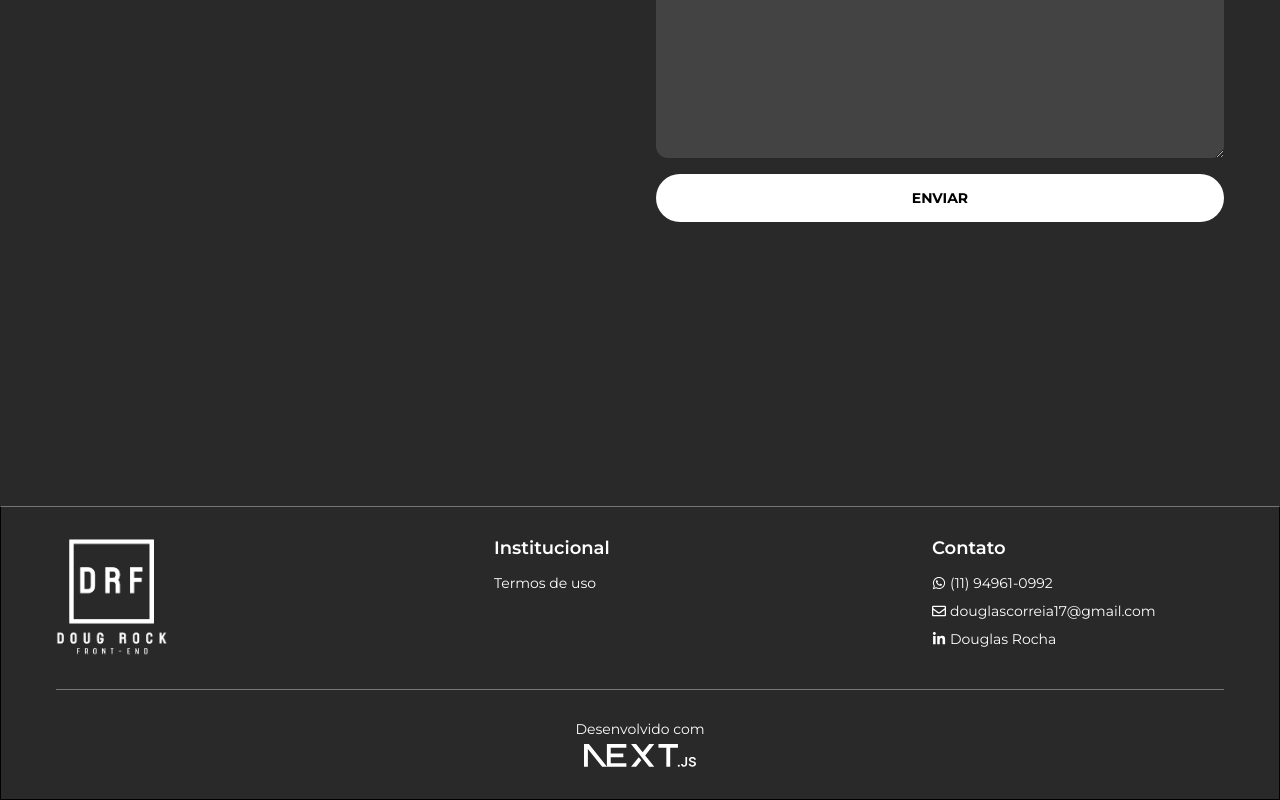
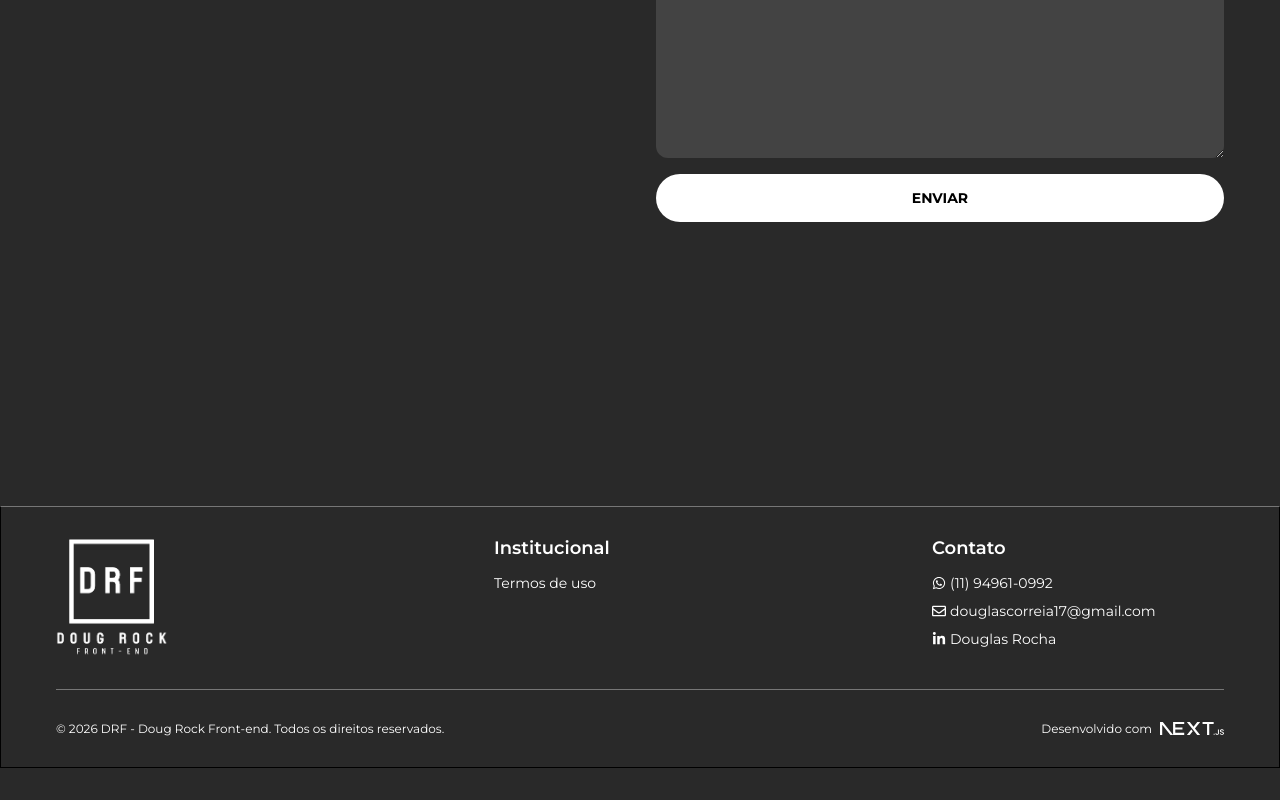
Before and after one commit to DouglasCorreia/douglas-rocha-portfolio, a Next.js app: page / in a window 1280 px wide. Shown: the part 4560-5360 px from the top of the page. After the commit the page ends 5328 px from the top, so only its background shows below. Built offline with nearby package versions, Linux system fonts and the light colour scheme.

Commit message:
style: Melhora na apresentação do footer e implementado o copyright.

```diff
--- a/app/layout.tsx
+++ b/app/layout.tsx
@@ -13,7 +13,7 @@ const montserrat = Montserrat({
 });
 
 export const metadata: Metadata = {
-  title: "Douglas Rocha - Desenvolvedor Front-end",
+  title: "DRF - Doug Rock Front-end",
   description: "Desenvolvedor Front-End com quase 8 anos de experiência transformando ideias em e-commerces, sites institucionais e blogs de alta performance que geram resultados reais para o negócio.",
 };
 
--- a/components/Footer.tsx
+++ b/components/Footer.tsx
@@ -86,8 +86,12 @@ function Footer() {
                     <hr className="border-t-black-500 border-solid mb-8" />
 
                     <div className="flex flex-wrap items-center justify-center sm:justify-end">
-                    <div className="w-full">
-                        <p className="block text-center leading-none text-sm text-white">
+                        <div className="w-full sm:w-1/2">
+                            <p className="block text-center sm:text-left leading-none text-xs text-white">© {new Date().getFullYear()} DRF - Doug Rock Front-end. Todos os direitos reservados.</p>
+                        </div>
+
+                        <div className="w-full sm:w-1/2 mt-4 lg:mt-0">
+                            <p className="flex items-center gap-2 justify-center sm:justify-end leading-none text-xs text-white">
                                 Desenvolvido com
 
                                 <Image
@@ -95,7 +99,7 @@ function Footer() {
                                     alt="Logo do framework Next.js"
                                     width={112}
                                     height={23}
-                                className="w-full max-w-28 h-auto mt-2 mx-auto invert-100"
+                                    className="w-full max-w-16 h-auto invert-100"
                                     loading="lazy"
                                 />
                             </p>
```
Lines whose indentation alone changed are shown as unchanged.
